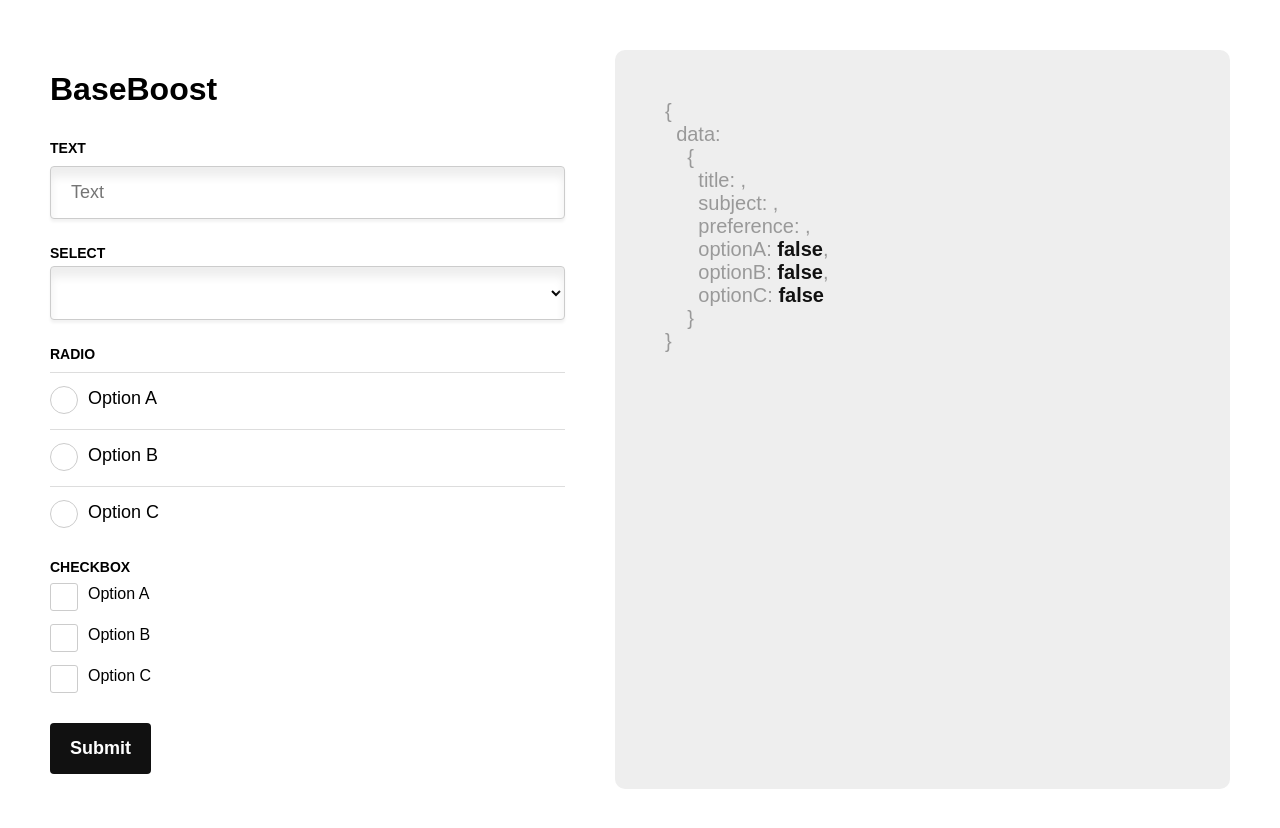
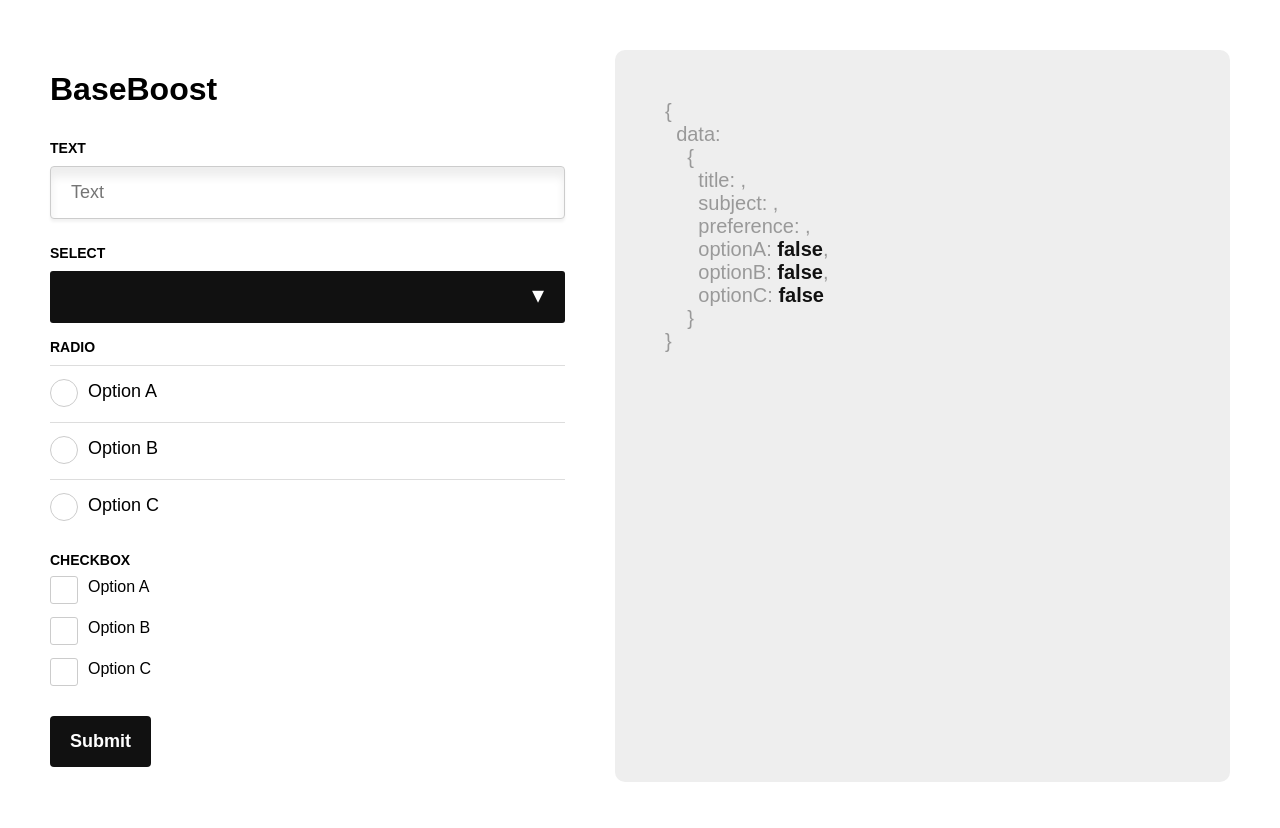
Before and after one commit to andybeckmann/BaseBoost, a Vue app: page / in a window 1280 px wide. Shown: the top 828 px of the page. Built offline with nearby package versions, Linux system fonts and the light colour scheme.

Commit message:
Add wrapper to select element

```diff
--- a/src/components/BaseSelect.vue
+++ b/src/components/BaseSelect.vue
@@ -1,6 +1,7 @@
 <template>
 	<div class="input-group">
 		<label v-if="label">{{ label }}</label>
+		<div class="select-item-wrapper">
 			<select
 				:value="modelValue"
 				:placeholder="label"
@@ -9,6 +10,7 @@
 					onChange: ($event) => { $emit('update:modelValue', $event.target.value) }
 				}"
 			>
+				<option disabled selected>Choose an option...</option>
 				<option
 					v-for="option in options"
 					:value="option"
@@ -19,6 +21,7 @@
 				</option>
 
 			</select>
+		</div>
 	</div>
 </template>
 
@@ -46,28 +49,43 @@ export default {
 <style lang="scss" scoped>
 .input-group {
 	padding: 0 0 15px 0;
+	position: relative;
 
 	label {
 		text-transform: uppercase;
 		font-size: 14px;
 		font-weight: bold;
-		margin-bottom: 5px;
+		margin-bottom: 10px;
 		display: inline-block;
 	}
 
 	select {
-		background: #fff;
-		padding: 15px 20px;
-		margin: 0 0 10px;
-		outline: none;
-		border: 1px solid #ccc;
+		background: #111;
+		color: #fff;
+		width: 175px;
+		padding: 16px;
+		display: inline-block;
+		margin: 0;
+		border-radius: 3px;
+		-webkit-appearance: none;
+		border: none;
+		position: relative;
+		min-width: 100%;
 		font-size: 18px;
-		width: 100%;
-		border-radius: 4px;
+	}
+
+	.select-item-wrapper {
 		display: block;
-		box-shadow:
-					0 3px 3px rgba(0, 0, 0, 0.05),
-					inset 0px 10px 10px #eee;
+		position: relative;
+	}
+
+	.select-item-wrapper::after {
+		content: '\25BE';
+		right: 21px;
+		top: 10px;
+		position: absolute;
+		color: #fff;
+		font-size: 24px;
 	}
 }
 </style>
```
Lines whose indentation alone changed are shown as unchanged.
